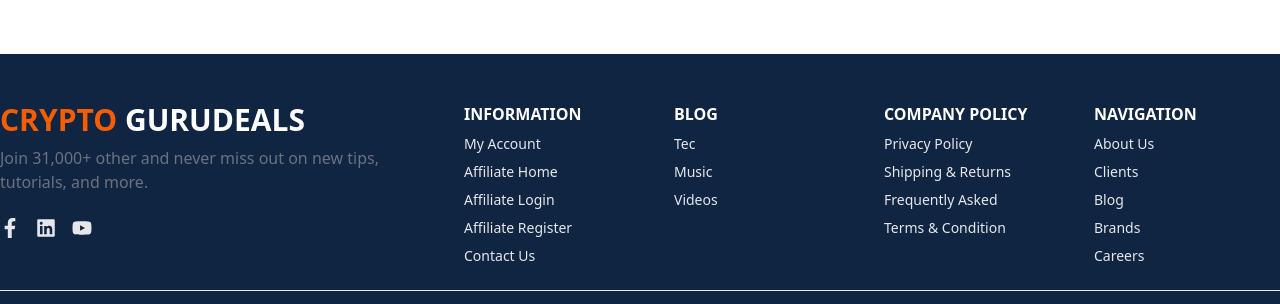
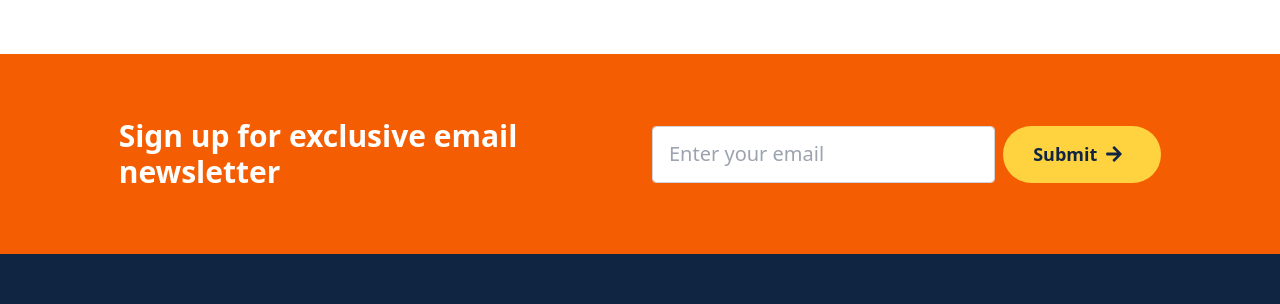
Before and after one commit to noyon-podder/crypto-guru, a Next.js app: page / in a window 1280 px wide. Shown: the part 1160-1464 px from the top of the page. Built offline with nearby package versions, Linux system fonts and the light colour scheme.

Commit message:
newsletter section add this commit

```diff
--- a/components/Footer.jsx
+++ b/components/Footer.jsx
@@ -4,7 +4,7 @@ const Footer = () => {
   return (
     <div>
       <footer class="bg-title">
-        <div class="container py-12 mx-auto">
+        <div class="container py-12 px-3 lg:px-0 mx-auto">
           <div class="lg:flex">
             <div class="w-full -mx-6 lg:w-2/5">
               <div class="px-6">
--- /dev/null
+++ b/components/Newsletter.jsx
@@ -0,0 +1,50 @@
+import React from 'react'
+import { FaArrowRight } from 'react-icons/fa'
+
+const Newsletter = () => {
+  return (
+    <div className='bg-secondary py-16'>
+        <div className="container  mx-auto">
+
+
+  <section className="text-gray-800 text-center lg:text-left">
+    <div className="flex flex-wrap justify-center">
+      <div className="grow-0 shrink-0 basis-auto w-full lg:w-10/12 px-3">
+        <div className="grid lg:grid-cols-2 gap-x-6 items-center">
+          <div className="mb-10 lg:mb-0">
+            <h2 className="text-3xl font-bold text-white">
+              Sign up for exclusive email newsletter
+
+            </h2>
+          </div>
+
+          <div className="mb-6 md:mb-0">
+            <div className="md:flex flex-row">
+              <input
+                type="text"
+                className="form-control block w-full px-4 py-2 mb-2 md:mb-0 md:mr-2 text-xl font-normal text-gray-700 bg-white bg-clip-padding border border-solid border-gray-300 rounded transition ease-in-out m-0 focus:text-gray-700 focus:bg-white focus:border-blue-600 focus:outline-none"
+                placeholder="Enter your email"
+              />
+              <button
+                type="submit"
+                className="main-small-button "
+                data-mdb-ripple="true"
+                data-mdb-ripple-color="light"
+              >
+                Submit
+                <FaArrowRight className='mx-2'/>
+              </button>
+            </div>
+          </div>
+        </div>
+      </div>
+    </div>
+  </section>
+
+
+</div>
+    </div>
+  )
+}
+
+export default Newsletter
--- a/pages/index.js
+++ b/pages/index.js
@@ -1,6 +1,7 @@
 import Footer from '@/components/Footer'
 import Header from '@/components/Header'
 import Hero from '@/components/Hero'
+import Newsletter from '@/components/Newsletter'
 import Product from '@/components/Product'
 import { Inter } from 'next/font/google'
 
@@ -12,6 +13,7 @@ export default function Home() {
     <Header/>
     <Hero/>
     <Product/>
+    <Newsletter/>
     <Footer/>
     </>
   )
--- a/styles/globals.css
+++ b/styles/globals.css
@@ -47,6 +47,18 @@
   font-weight: 600;
   transition: all 0.3s ease-in;
 }
+.main-small-button {
+  display: inline-block;
+  padding: 15px 30px;
+  display: flex;
+  align-items: center;
+  border-radius: 100px;
+  background-color: var(--primary-color);
+  color: var(--title-color);
+  font-size: 18px;
+  font-weight: 600;
+  transition: all 0.3s ease-in;
+}
 .button-icon {
   margin-left: 10px;
   transition: margin 0.3s ease-in-out;
```
